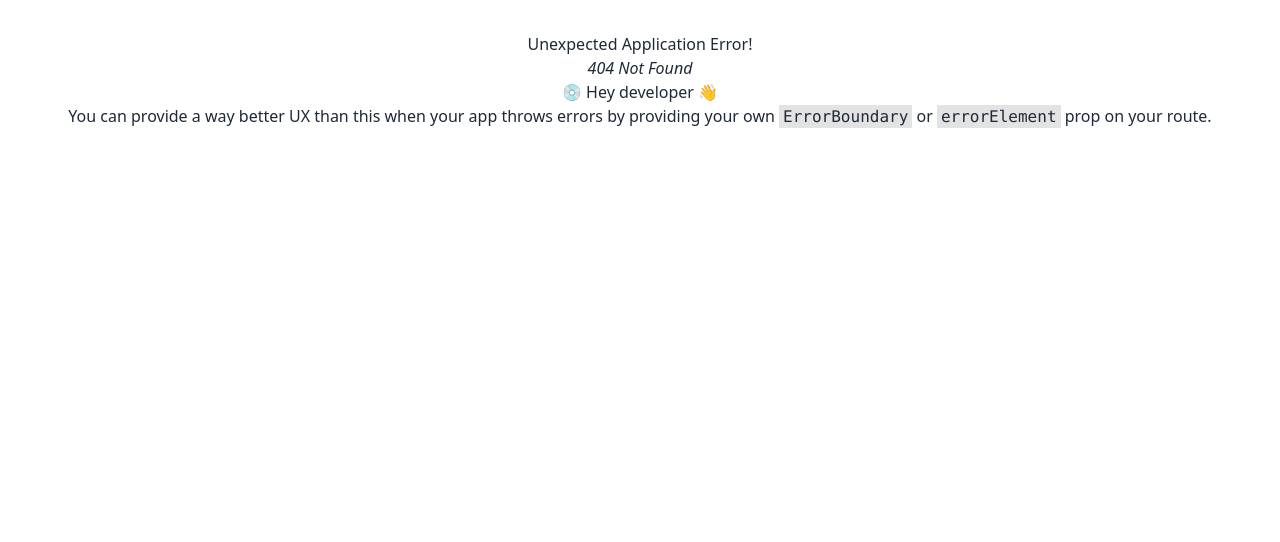
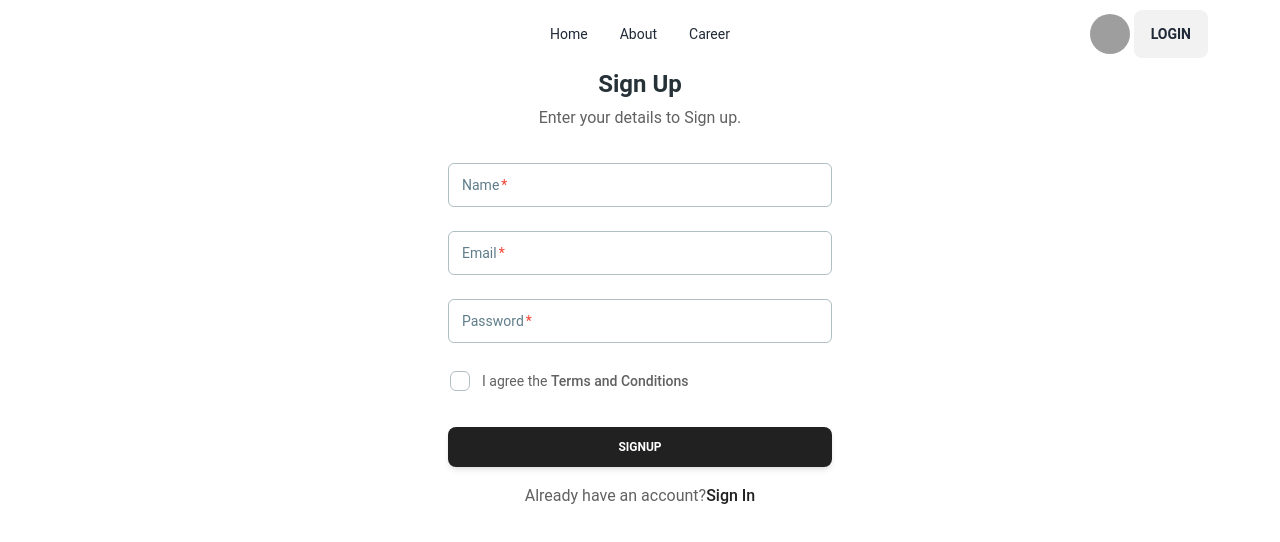
Before and after one commit to swapond/the-dragon-news-react-firebase, a React (Vite) app: page /signup in a window 1280 px wide. Before the commit this address had no page. Shown: the top 542 px of the page. Built offline with nearby package versions, Linux system fonts and the light colour scheme; no server answers; grey boxes are pictures that could not be loaded.

Commit message:
Created login signup page and implement backend

```diff
--- a/package.json
+++ b/package.json
@@ -10,6 +10,7 @@
     "preview": "vite preview"
   },
   "dependencies": {
+    "@material-tailwind/react": "^2.1.2",
     "firebase": "^10.4.0",
     "localforage": "^1.10.0",
     "match-sorter": "^6.3.1",
--- /dev/null
+++ b/src/pages/Login/Login.jsx
@@ -0,0 +1,83 @@
+import React, { useContext, useState } from "react";
+import { Card, Input, Button, Typography } from "@material-tailwind/react";
+import Navbar from "../shared/Navbar/Navbar";
+import { signInWithEmailAndPassword } from "firebase/auth";
+import { Link } from "react-router-dom";
+import { AuthContext } from "../../providers/AuthProvider";
+
+function Login() {
+  const { signInUser } = useContext(AuthContext);
+  const [error, setError] = useState(null);
+  const [success, setSuccess] = useState(null);
+
+  const handleLogin = (e) => {
+    e.preventDefault();
+    // optimized way to get data from form
+    const form = new FormData(e.currentTarget);
+    const email = form.get("email");
+    const password = form.get("password");
+
+    // Cleaning previous error and success message every time
+    setError(null);
+    setSuccess(null);
+
+    signInUser(email, password)
+      .then((userCredential) => {
+        const user = userCredential.user;
+        setSuccess(`Sign in successfully`);
+      })
+      .catch((error) => setError(error.code));
+  };
+
+  return (
+    <>
+      <Navbar></Navbar>
+      <Card className="flex items-center" color="transparent" shadow={false}>
+        <Typography variant="h4" color="blue-gray">
+          Sign In
+        </Typography>
+        <Typography color="gray" className="mt-1 font-normal">
+          Enter your details to login.
+        </Typography>
+        <form
+          onSubmit={handleLogin}
+          className="mt-8 mb-2 w-80 max-w-screen-lg sm:w-96"
+        >
+          <div className="mb-4 flex flex-col gap-6">
+            <Input name="email" size="lg" label="Email" required />
+            <Input
+              name="password"
+              type="password"
+              size="lg"
+              label="Password"
+              required
+            />
+          </div>
+          {/* Error Notification */}
+          {error && (
+            <div className="font-regular relative mb-4 block w-full rounded-lg bg-red-500 p-4 text-base leading-5 text-white opacity-100">
+              {error}
+            </div>
+          )}
+          {/* Success Notification */}
+          {success && (
+            <div className="font-regular relative mb-4 block w-full rounded-lg bg-green-500 p-4 text-base leading-5 text-white opacity-100">
+              {success}
+            </div>
+          )}
+          <Button type="submit" className="mt-6" fullWidth>
+            Login
+          </Button>
+          <Typography color="gray" className="mt-4 text-center font-normal">
+            Don't have an account?
+            <Link className="font-medium text-gray-900" to={"/signup"}>
+              Sign Up
+            </Link>
+          </Typography>
+        </form>
+      </Card>
+    </>
+  );
+}
+
+export default Login;
--- /dev/null
+++ b/src/pages/SignUp/SignUp.jsx
@@ -0,0 +1,110 @@
+import React, { useContext, useState } from "react";
+import {
+  Card,
+  Checkbox,
+  Input,
+  Button,
+  Typography,
+} from "@material-tailwind/react";
+import Navbar from "../shared/Navbar/Navbar";
+import { signInWithEmailAndPassword } from "firebase/auth";
+import { Link } from "react-router-dom";
+import { AuthContext } from "../../providers/AuthProvider";
+
+function SignUp() {
+  const { createUser } = useContext(AuthContext);
+  const [error, setError] = useState(null);
+  const [success, setSuccess] = useState(null);
+
+  const handleSignUp = (e) => {
+    e.preventDefault();
+    // optimized way to get data from form
+    const form = new FormData(e.currentTarget);
+    const name = form.get("name");
+    const email = form.get("email");
+    const password = form.get("password");
+
+    // Cleaning previous error and success message every time
+    setError(null);
+    setSuccess(null);
+
+    createUser(email, password)
+      .then((userCredential) => {
+        const user = userCredential.user;
+        setSuccess(`Sign up successfully`);
+      })
+      .catch((error) => setError(error.code));
+  };
+
+  return (
+    <>
+      <Navbar></Navbar>
+      <Card className="flex items-center" color="transparent" shadow={false}>
+        <Typography variant="h4" color="blue-gray">
+          Sign Up
+        </Typography>
+        <Typography color="gray" className="mt-1 font-normal">
+          Enter your details to Sign up.
+        </Typography>
+        <form
+          onSubmit={handleSignUp}
+          className="mt-8 mb-2 w-80 max-w-screen-lg sm:w-96"
+        >
+          <div className="mb-4 flex flex-col gap-6">
+            <Input name="name" size="lg" label="Name" required />
+            <Input name="email" size="lg" label="Email" required />
+            <Input
+              name="password"
+              type="password"
+              size="lg"
+              label="Password"
+              required
+            />
+          </div>
+          <Checkbox
+            required
+            label={
+              <Typography
+                variant="small"
+                color="gray"
+                className="flex items-center font-normal"
+              >
+                I agree the
+                <a
+                  href="#"
+                  className="font-medium transition-colors hover:text-gray-900"
+                >
+                  &nbsp;Terms and Conditions
+                </a>
+              </Typography>
+            }
+            containerProps={{ className: "-ml-2.5" }}
+          />
+          {/* Error Notification */}
+          {error && (
+            <div className="font-regular relative mb-4 block w-full rounded-lg bg-red-500 p-4 text-base leading-5 text-white opacity-100">
+              {error}
+            </div>
+          )}
+          {/* Success Notification */}
+          {success && (
+            <div className="font-regular relative mb-4 block w-full rounded-lg bg-green-500 p-4 text-base leading-5 text-white opacity-100">
+              {success}
+            </div>
+          )}
+          <Button type="submit" className="mt-6" fullWidth>
+            SignUp
+          </Button>
+          <Typography color="gray" className="mt-4 text-center font-normal">
+            Already have an account?
+            <Link className="font-medium text-gray-900" to={"/login"}>
+              Sign In
+            </Link>
+          </Typography>
+        </form>
+      </Card>
+    </>
+  );
+}
+
+export default SignUp;
--- /dev/null
+++ b/src/providers/AuthProvider.jsx
@@ -0,0 +1,45 @@
+import { createContext, useEffect, useState } from "react";
+import auth from "../../firebase_init";
+import {
+  createUserWithEmailAndPassword,
+  onAuthStateChanged,
+  signInWithEmailAndPassword,
+  signOut,
+} from "firebase/auth";
+
+export const AuthContext = createContext(null);
+
+function AuthProvider({ children }) {
+  const [user, setUser] = useState(null);
+  const [loading, setLoading] = useState(true);
+  const createUser = (email, password) => {
+    // Setting loading true for prevent unwanted display while load data
+    setLoading(true);
+    return createUserWithEmailAndPassword(auth, email, password);
+  };
+  const signInUser = (email, password) => {
+    setLoading(true);
+    return signInWithEmailAndPassword(auth, email, password);
+  };
+  const logOutUser = () => {
+    setLoading(true);
+    return signOut(auth);
+  };
+
+  //   Observe auth state change
+  useEffect(() => {
+    const unSubscribe = onAuthStateChanged(auth, (currentUser) => {
+      setUser(currentUser);
+      console.log("Observing current user: ", currentUser);
+      setLoading(false);
+    });
+  });
+
+  const authInfo = { user, loading, createUser, signInUser, logOutUser };
+
+  return (
+    <AuthContext.Provider value={authInfo}>{children}</AuthContext.Provider>
+  );
+}
+
+export default AuthProvider;
--- a/tailwind.config.js
+++ b/tailwind.config.js
@@ -1,12 +1,9 @@
-/** @type {import('tailwindcss').Config} */
-export default {
-  content: ["./index.html", "./src/**/*.{js,ts,jsx,tsx}"],
+const withMT = require("@material-tailwind/react/utils/withMT");
+
+module.exports = withMT({
+  content: ["./index.html", "./src/**/*.{vue,js,ts,jsx,tsx}"],
   theme: {
-    extend: {
-      fontFamily: {
-        poppins: "'Poppins', sans-serif",
-      },
-    },
+    extend: {},
   },
   plugins: [require("daisyui")],
-};
+});
```
Also changed, not shown: src/main.jsx (+7 -2 lines), src/routes/Routes.jsx (+10 -0 lines), 1 other file (tests, documents, lock files or other folders).
